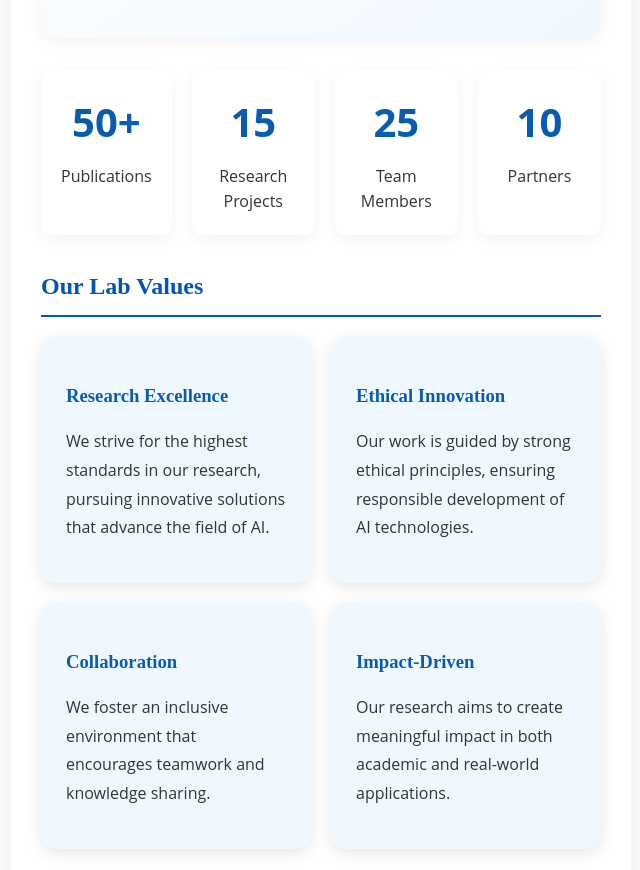
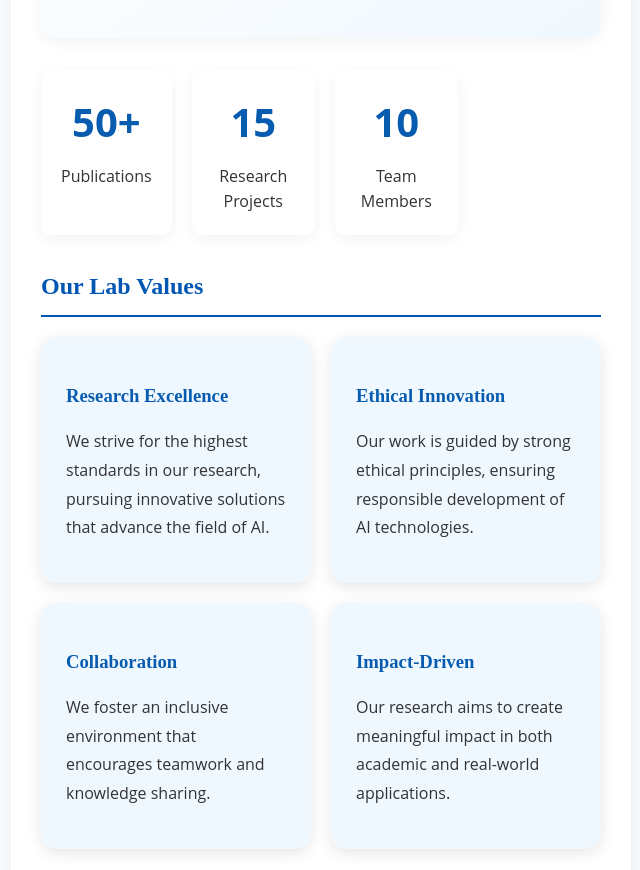
Before and after one commit to rajvizala/lab-website, a plain HTML site: page index.html in a window 1280 px wide. Shown: the part 2340-3210 px from the top of the page, without its empty margins (319-959 px from the left). Drawn offline with nearby package versions, Linux system fonts and the light colour scheme.

Commit message:
new chagnes

```diff
--- a/index.html
+++ b/index.html
@@ -401,12 +401,8 @@ h1, h2, h3 {
                             <div class="stat-label">Research Projects</div>
                         </div>
                         <div class="stat-item">
-                            <div class="stat-number">25</div>
+                            <div class="stat-number">10</div>
                             <div class="stat-label">Team Members</div>
-                        </div>
-                        <div class="stat-item">
-                            <div class="stat-number">10</div>
-                            <div class="stat-label">Partners</div>
                         </div>
                     </div>
                 </section>
```
